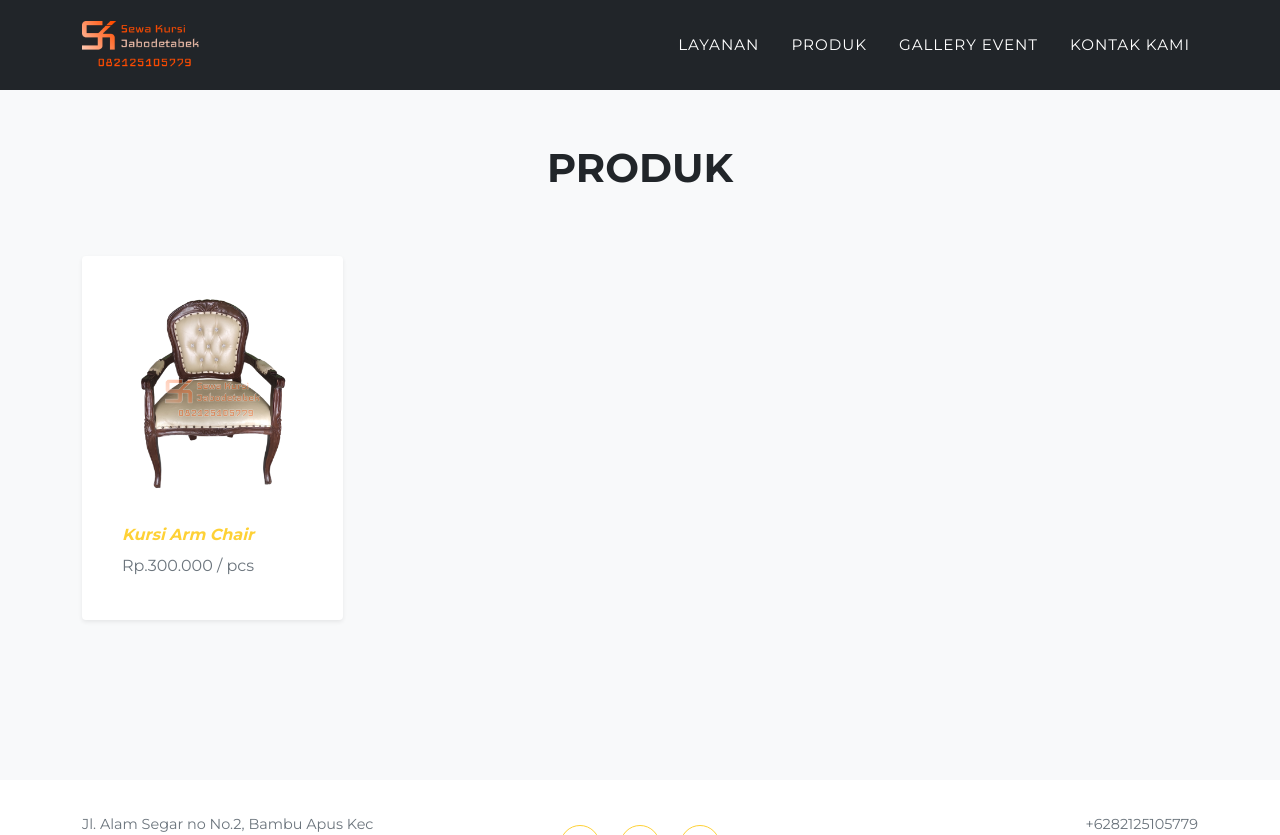
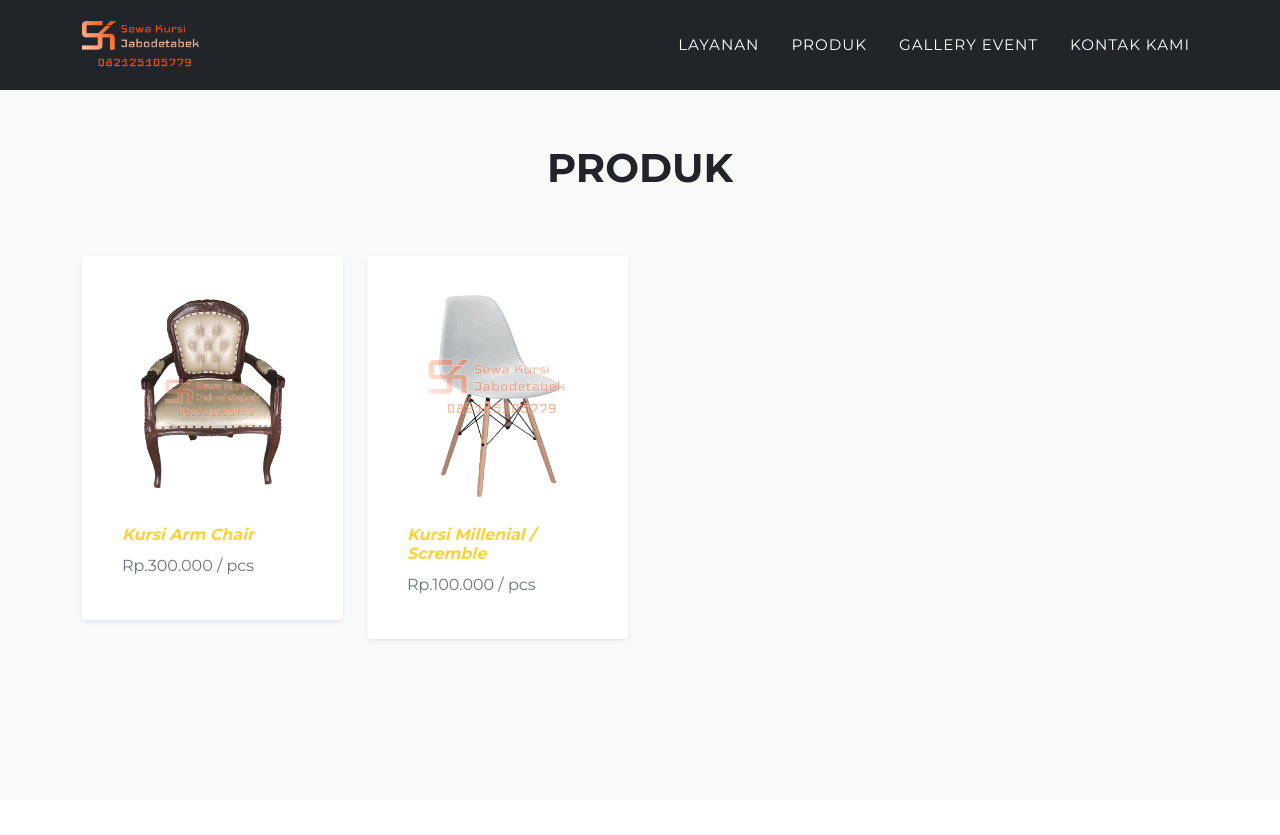
Before and after one commit to ohansyah/sewakursijabodetabek, a PHP site: page /sewakursijabodetabek/categories.php in a window 1280 px wide. Shown: the top 835 px of the page. Run offline with PHP 8.4, Linux system fonts and the light colour scheme; some libraries are stand-ins or nearby versions; some web fonts are replaced.

Commit message:
feat: kursi millenial scremble

```diff
--- a/data.php
+++ b/data.php
@@ -12,6 +12,7 @@ $address2 = "Pamulang, Kota Tangerang Selatan, Banten 15415";
 $phone = "+6282125105779";
 $WAme = "https://wa.me/+6282125105779";
 $email = "sewakursijabodetabek@gmail.com";
+$maps = "https://goo.gl/maps/RizeC1YfUNe1UgRb6";
 
 // products
 $category = isset($_GET['category']) ? $_GET['category'] : 'kursi';
@@ -27,7 +28,21 @@ $products = [
                 "assets/img/gallery/kursi1-event1/kursi1-event1 (1).jpg",
                 "assets/img/gallery/kursi1-event1/kursi1-event1 (2).jpg",
                 "assets/img/gallery/kursi1-event1/kursi1-event1 (3).jpg",
-                "assets/img/gallery/kursi1-event1/kursi1-event1 (4).jpg"
+                "assets/img/gallery/kursi1-event1/kursi1-event1 (4).jpg",
+            ],
+        ], [
+            "id" => 2,
+            "heading" => "Kursi Millenial / Scremble",
+            "subheading" => "Rp.100.000 / pcs",
+            "image" => "assets/img/product/kursi/millenial-400x400.png",
+            "images" => [
+                "assets/img/product/kursi/millenial-400x400.png",
+                "assets/img/gallery/kursi-millenial-event/millenial1.jpg",
+                "assets/img/gallery/kursi-millenial-event/millenial2.jpg",
+                "assets/img/gallery/kursi-millenial-event/millenial3.jpg",
+                "assets/img/gallery/kursi-millenial-event/millenial4.jpg",
+                "assets/img/gallery/kursi-millenial-event/millenial5.jpg",
+                "assets/img/gallery/kursi-millenial-event/millenial6.jpg",
             ],
         ],
     ],
@@ -35,14 +50,14 @@ $products = [
         [
             "id" => 1,
             "heading" => "Sofa Single",
-            "subheading" => "Rp.250.000 / pcs",
+            "subheading" => "Rp.200.000 / pcs",
             "image" => "assets/img/product/sofa/sofa-single1-400x400.png",
             "images" => [
                 "assets/img/product/sofa/sofa-single1-400x400.png",
                 "assets/img/gallery/sofa-single-event/sofa-single-1.jpg",
                 "assets/img/gallery/sofa-single-event/sofa-single-2.jpg",
                 "assets/img/gallery/sofa-single-event/sofa-single-3.jpg",
-                "assets/img/gallery/sofa-single-event/sofa-single-4.jpg"
+                "assets/img/gallery/sofa-single-event/sofa-single-4.jpg",
             ],
         ],
     ],
```
Also changed, not shown: assets/img/gallery/kursi-millenial-event/millenial1.jpg (added), assets/img/gallery/kursi-millenial-event/millenial2.jpg (added), assets/img/gallery/kursi-millenial-event/millenial3.jpg (added), assets/img/gallery/kursi-millenial-event/millenial4.jpg (added), assets/img/gallery/kursi-millenial-event/millenial5.jpg (added), assets/img/gallery/kursi-millenial-event/millenial6.jpg (added), assets/img/product/kursi/millenial-400x400.png (added).
